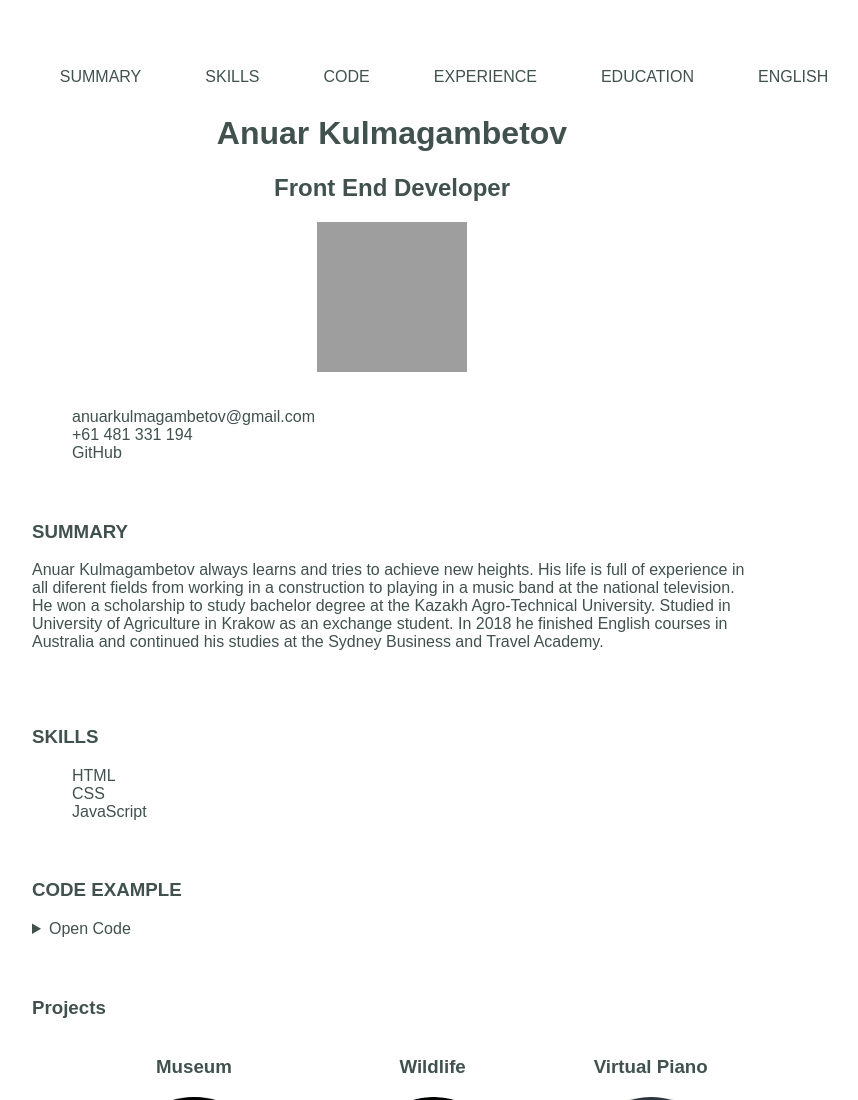
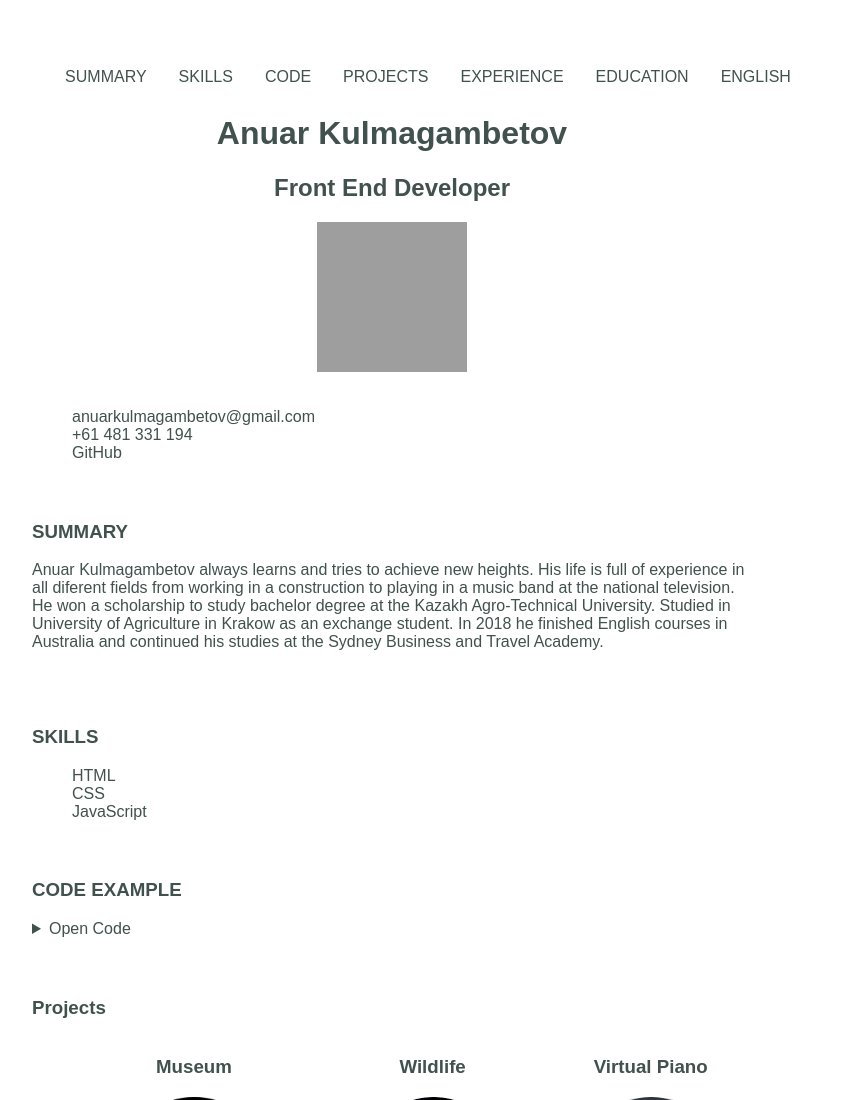
Before and after one commit to anuarsabitovich/rsschool-cv, a plain HTML site: page index.html in a window 1280 px wide. Shown: the top 1100 px of the page, without its empty margins (248-1106 px from the left). Drawn offline with Linux system fonts and the light colour scheme; grey boxes are pictures that could not be loaded.

Commit message:
fix: add projects to navigation

```diff
--- a/index.html
+++ b/index.html
@@ -17,6 +17,7 @@
         <li class="nav-item"><a href="#summary">SUMMARY</a></li>
         <li class="nav-item"><a href="#skills">SKILLS</a></li>
         <li class="nav-item"><a href="#code">CODE</a></li>
+        <li class="nav-item"><a href="#projects">PROJECTS</a></li>
         <li class="nav-item"><a href="#experience">EXPERIENCE</a></li>
         <li class="nav-item"><a href="#education">EDUCATION</a></li>
         <li class="nav-item"><a href="#english">ENGLISH</a></li>
--- a/styles.css
+++ b/styles.css
@@ -99,7 +99,7 @@ a {
 }
 
 .nav-item {
-  margin-left: 4rem;
+  margin-left: 2rem;
 }
 
 .nav-link {
```
